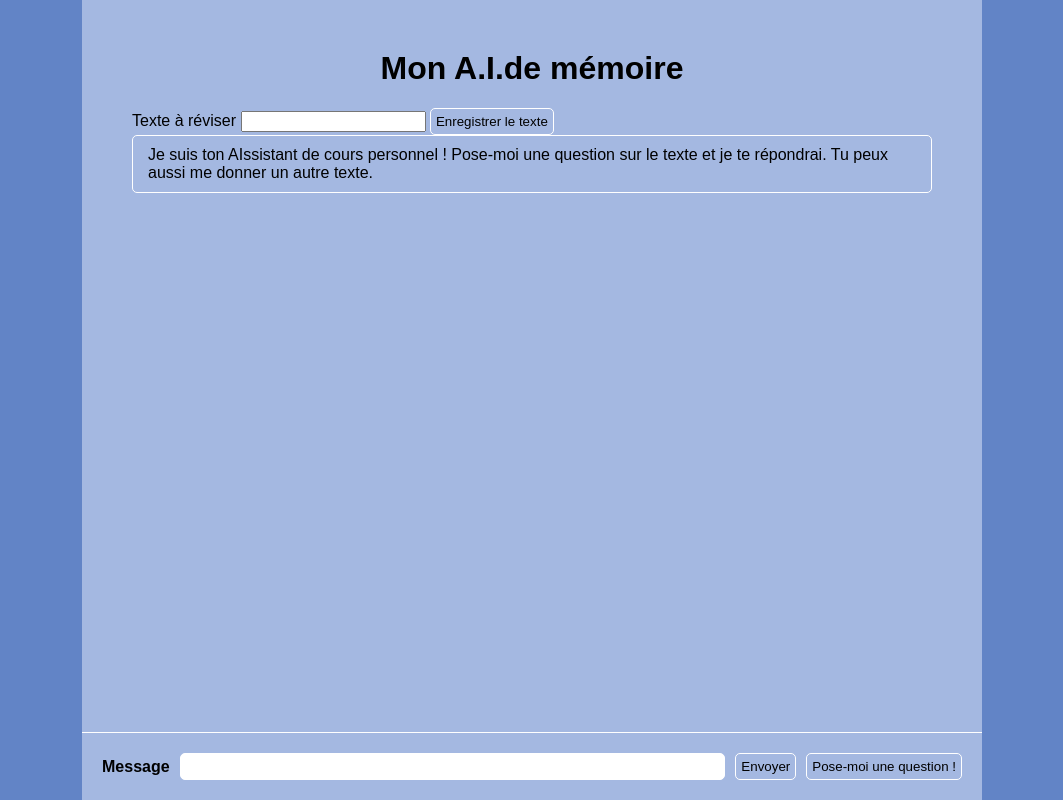
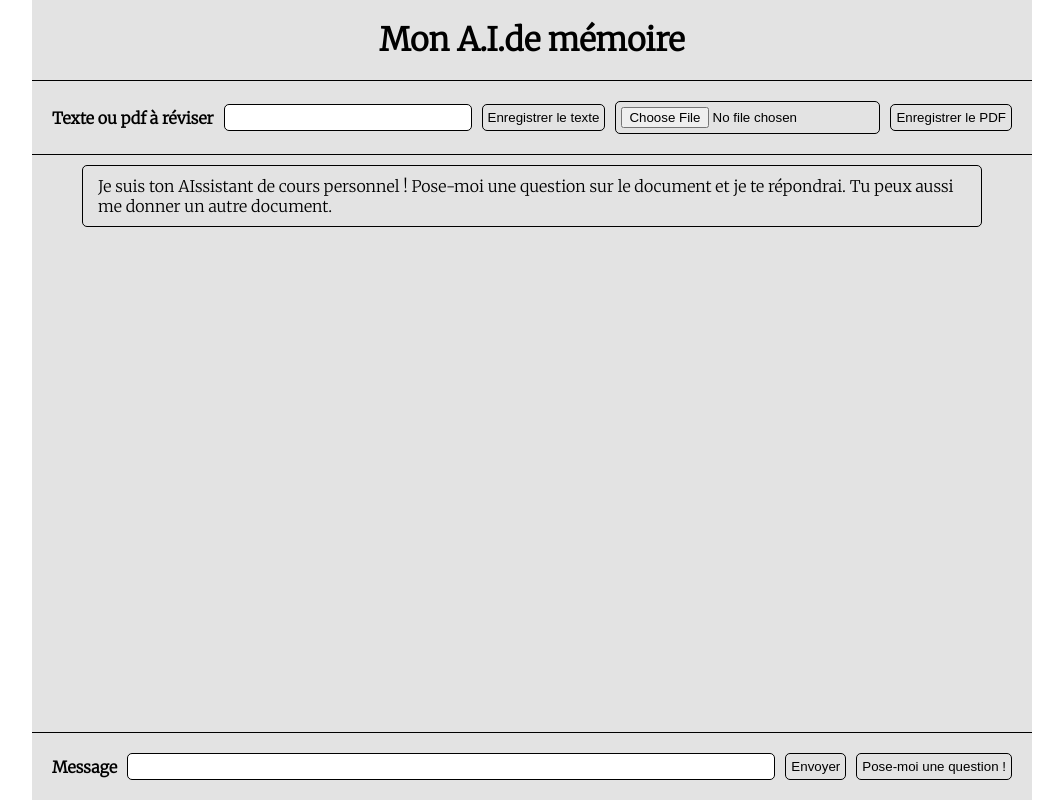
Before and after one commit to AlbericTrancart/hackathon-ponts, a Flask app: page / in a window 1280 px wide. Shown: the whole page, without its empty margins (108-1171 px from the left). Run offline with Flask 3, Linux system fonts and the light colour scheme; data comes from the database, SQL or seed files in the repository; both versions use the stored data as it was after the commit; parts of the project's set-up code (start-up, migrations or seed data) failed here and were passed over.

Commit message:
midi mercredi

```diff
--- a/main.py
+++ b/main.py
@@ -1,7 +1,8 @@
 from flask import Flask
 from flask import render_template
-from flask import request
+from flask import request, redirect, url_for
 from flask_sqlalchemy import SQLAlchemy
+from werkzeug.utils import secure_filename
 import os
 import ask_question_to_pdf
 app = Flask(__name__)
@@ -14,6 +15,10 @@ app = Flask(__name__)
 app.config["SQLALCHEMY_DATABASE_URI"] = "sqlite:///project.db"
 # initialize the app with the extension
 db.init_app(app)
+
+UPLOAD_FOLDER = '/uploads'
+ALLOWED_EXTENSIONS = {'pdf'}
+app.config['UPLOAD_FOLDER'] = UPLOAD_FOLDER
 
 
 class Text(db.Model):
@@ -70,3 +75,16 @@ def handleText():
     db.session.commit()
     titre = ask_question_to_pdf.get_title_from_pdf(doc.text)
     return {'answer': "Votre texte (" + titre + ") a bien été enregistré"}
+
+
+@app.route('/pdf', methods=['POST'])
+def uploadPdf():
+    if "pdfUpload" in request.files:
+        file = request.files['pdfUpload']
+        filename = secure_filename(file.filename)
+        file.save(os.path.join(app.config['UPLOAD_FOLDER'], filename))
+        doc = db.get_or_404(Text, 0)
+        doc.text = ask_question_to_pdf.read_pdf(file.filename)
+        db.session.commit()
+        titre = ask_question_to_pdf.get_title_from_pdf(doc.text)
+    return {'answer': "Votre texte (" + titre + ") a bien été enregistré"}
--- a/static/prompt.js
+++ b/static/prompt.js
@@ -4,6 +4,7 @@ const questionButton = document.getElementById("question-button");
 const messagesContainer = document.getElementById("messages-container");
 const textForm = document.getElementById("text-form");
 const textButton = document.getElementById("text-button");
+const pdfButton= document.getElementById("pdf");
 
 const appendHumanMessage = (message) => {
   const humanMessageElement = document.createElement("div");
@@ -15,7 +16,7 @@ const appendHumanMessage = (message) => {
 const appendHiddenMessage = (message) => {
   const humanMessageElement = document.createElement("div");
   humanMessageElement.classList.add("message", "message-human");
-  humanMessageElement.innerHTML = "Texte en cours d'enregistrement";
+  humanMessageElement.innerHTML = "Document en cours d'enregistrement";
   messagesContainer.appendChild(humanMessageElement);
 };
 
@@ -86,7 +87,7 @@ const handleText = async (event) => {
   event.preventDefault();
   // Parse form data in a structured object
   const data = new FormData(event.target);
-  promptForm.reset();
+  textForm.reset();
 
   let url = "/text";
   if (questionButton.dataset.question !== undefined) {
@@ -110,3 +111,31 @@ const handleText = async (event) => {
 };
 
 textForm.addEventListener("submit", handleText);
+
+const uploadPdf = async (event) => {
+  event.preventDefault();
+  // Parse form data in a structured object
+  const data = new FormData(event.target);
+
+  let url = "/pdf";
+  if (questionButton.dataset.question !== undefined) {
+    url = "/answer";
+    data.append("question", questionButton.dataset.question);
+    delete questionButton.dataset.question;
+    questionButton.classList.remove("hidden");
+    submitButton.innerHTML = "Message";
+  }
+
+  appendHiddenMessage(data.get("text"));
+
+  await appendAIMessage(async () => {
+    const response = await fetch(url, {
+      method: "POST",
+      body: data,
+    });
+    const result = await response.json();
+    return result.answer;
+  });
+};
+
+pdfButton.addEventListener("submit", uploadPdf);
--- a/static/style.css
+++ b/static/style.css
@@ -1,10 +1,10 @@
 :root {
-    --body-background-color: #6284c6;
-    --main-background-color: #a4b8e1;
+    --body-background-color: #ffffff;
+    --main-background-color: #e3e3e3;
     --main-color: #000000;
-    --max-body-width: 900px;
-    --border-color: #ffffff;
-    --secondary-color: #04ac0a;
+    --max-body-width: 1000px;
+    --border-color: #000000;
+    --secondary-color: #bde2be;
     --loader-bullet-size: 6px;
   }
 
@@ -16,7 +16,7 @@
     background-color: var(--body-background-color);
     padding: 0;
     margin: 0;
-    font-family: sans-serif;
+    font-family: 'Merriweather', sans-serif;;
   }
 
   .main-container {
@@ -33,7 +33,10 @@
   }
 
   .header-title {
-    margin-top: 0;
+    display: flex;
+    flex-direction: column;
+    margin-bottom: 20px;
+    margin-top: -30px;
   }
 
   .messages-container {
@@ -67,11 +70,32 @@
     border-top: 1px solid var(--border-color);
   }
 
+  .text-container {
+    position: relative;
+    left: 50%;
+    transform: translateX(-50%);
+    width: var(--max-body-width);
+    display: flex;
+    align-items: center;
+    gap: 10px;
+    background-color: var(--main-background-color);
+    padding: 20px;
+    border-top : 1px solid var(--border-color);
+    border-bottom : 1px solid var(--border-color);
+  }
+
   .prompt-label {
     font-weight: bold;
   }
 
   .prompt-input {
+    flex-grow: 1;
+    border: 1px solid var(--border-color);
+    border-radius: 5px;
+    padding: 5px;
+  }
+
+  .text-input {
     flex-grow: 1;
     border: 1px solid var(--border-color);
     border-radius: 5px;
--- a/templates/index.html
+++ b/templates/index.html
@@ -7,6 +7,9 @@
       rel="stylesheet"
       href="{{ url_for('static', filename='style.css') }}"
     />
+    <link rel="preconnect" href="https://fonts.googleapis.com">
+    <link rel="preconnect" href="https://fonts.gstatic.com" crossorigin>
+    <link href="https://fonts.googleapis.com/css2?family=Merriweather:wght@300&display=swap" rel="stylesheet">
   </head>
 
   <body>
@@ -16,7 +19,7 @@
       </header>
 
       <form id="text-form" class="text-container">
-        <label for="text" class="text-label">Texte à réviser</label>
+        <label for="text" class="prompt-label">Texte ou pdf à réviser</label>
 
         <input
           type="text"
@@ -30,12 +33,19 @@
           Enregistrer le texte
         </button>
 
+        <form action="/pdf" method="post" enctype="multipart/form-data">
+          <input type="file" name="pdfUpload" id="pdfUpload" accept=".pdf" required class="button">
+          <input type="submit" value="Enregistrer le PDF" class="button" id="pdf">
+        </form>
+
       </form>
+
+      <div style="width: 100%; height: 10px;"></div>
 
       <section id="messages-container" class="messages-container">
         <div class="message message-ai">
           Je suis ton AIssistant de cours personnel ! Pose-moi une question sur
-          le texte et je te répondrai. Tu peux aussi me donner un autre texte.
+          le document et je te répondrai. Tu peux aussi me donner un autre document.
         </div>
       </section>
 
```
Also changed, not shown: instance/project.db, 1 other file.
